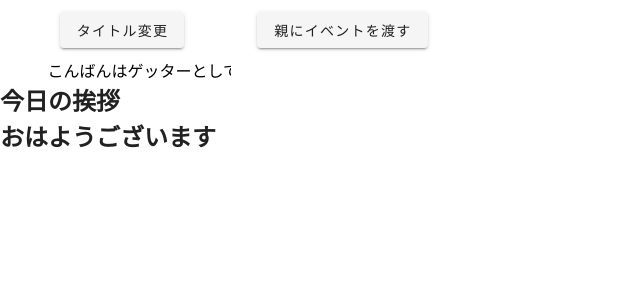
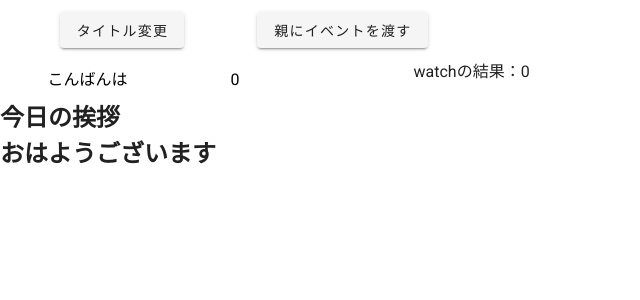
Before and after one commit to yuki-snow1823/vue_book, a Vue app in the folder review_app/: page / in a window 1280 px wide. Shown: the top 300 px of the page, without its empty margins (0-640 px from the left). Built offline with nearby package versions, Linux system fonts and the light colour scheme.

Commit message:
[復習]監視プロパティの理解

```diff
--- a/review_app/src/components/HelloWorld.vue
+++ b/review_app/src/components/HelloWorld.vue
@@ -10,6 +10,8 @@
     </v-row>
     <v-row>
       <input type="text" v-model="test">
+      <input type="number" v-model="calc">
+      <p>watchの結果：{{ watchTest }}</p>
     </v-row>
   </v-container>
 </template>
@@ -26,7 +28,9 @@
     },
     data: function () {
       return {
-        message: "こんばんは"
+        message: "こんばんは",
+        calc: 0,
+        watchTest: 0
       }
     },
     methods: {
@@ -42,7 +46,7 @@
       test: {
         get: function () {
           // ゲッターは値を算出し、入力に使う
-          return this.message + "ゲッターとして初期値が表示されています。"
+          return this.message
         },
         set: function (set) {
           // setの引数は入力された値
@@ -50,6 +54,12 @@
           this.message = "change" + set
         }
       }
+    },
+    watch: {
+      // 同時にいろいろな場所を変更する際に有効
+      calc: function(value){
+        this.watchTest = value
+      }
     }
   }
 </script>
```
